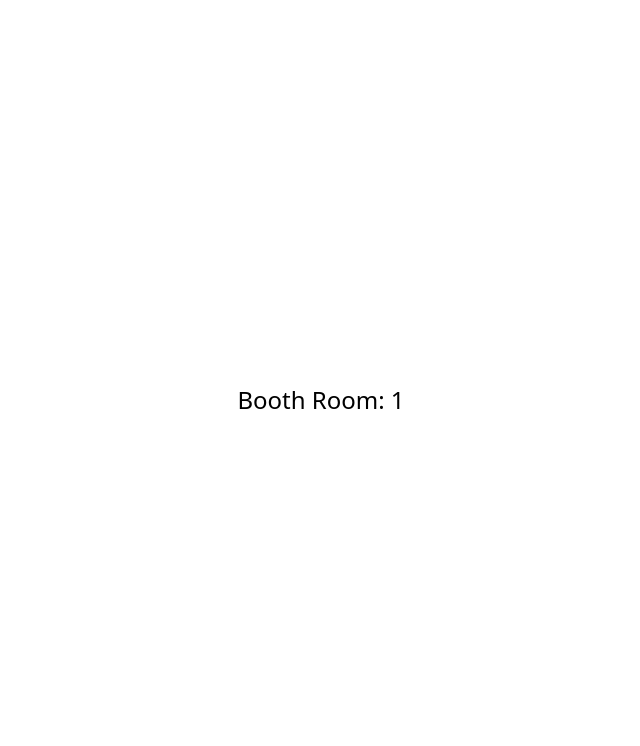
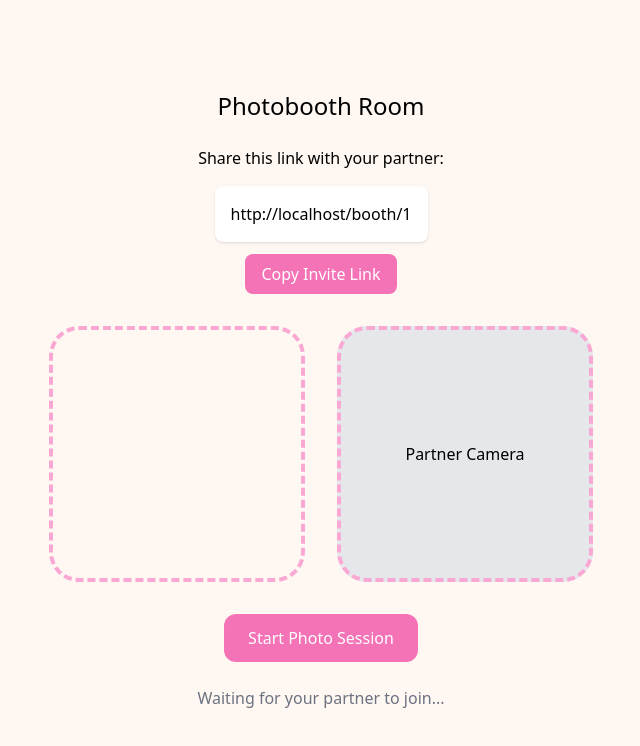
Before and after one commit to araul284/photobooth, a React (Vite) app: page /booth/1 in a window 1280 px wide. Shown: the top 746 px of the page, without its empty margins (319-959 px from the left). Built offline with nearby package versions, Linux system fonts and the light colour scheme; no server answers.

Commit message:
integrated live video feed

```diff
--- /dev/null
+++ b/src/components/CameraView.jsx
@@ -0,0 +1,45 @@
+import { useEffect, useRef, useState } from "react"
+
+function CameraView() {
+
+    const videoRef = useRef(null)
+    const [error, setError] = useState(false)
+
+    useEffect(() => {
+        const startCamera = async () => {
+            try {
+
+                const stream = await navigator.mediaDevices.getUserMedia({
+                    video: true
+                })
+
+                videoRef.current.srcObject = stream
+
+            } catch (error) {
+                setError(true)
+            }
+        }
+
+        startCamera()
+
+    }, [])
+
+    if (error) {
+        return (
+            <div className="w-full h-full flex items-center justify-center text-sm text-gray-500">
+                Camera permission denied
+            </div>
+        )
+    }
+
+    return (
+        <video
+            ref={videoRef}
+            autoPlay
+            playsInline
+            className="w-full h-full object-cover scale-x-[-1]"
+        />
+    )
+}
+
+export default CameraView
--- a/src/pages/BoothRoom.jsx
+++ b/src/pages/BoothRoom.jsx
@@ -1,15 +1,60 @@
 import { useParams } from "react-router-dom"
+import CameraView from "../components/CameraView"
 
 function BoothRoom() {
 
   const { roomId } = useParams()
 
+  const copyLink = () => {
+    navigator.clipboard.writeText(window.location.href)
+    alert("Link copied!")
+  }
+
   return (
-    <div className="h-screen flex items-center justify-center">
+    <div className="h-screen bg-[#fff7f2] flex flex-col items-center justify-center">
 
-      <h2 className="text-2xl">
-        Booth Room: {roomId}
+      <h2 className="text-2xl mb-6">
+        Photobooth Room
       </h2>
+
+      <p className="mb-4">
+        Share this link with your partner:
+      </p>
+
+      <div className="bg-white p-4 rounded-lg shadow">
+        {window.location.href}
+      </div>
+
+      <button
+        onClick={copyLink}
+        className="mt-3 bg-pink-400 text-white px-4 py-2 rounded-lg"
+        >
+          Copy Invite Link
+      </button>
+
+      <div className="flex gap">
+
+        <div className="flex gap-8 mt-8">
+
+          <div className="w-64 h-64 rounded-[30px] border-4 border-dashed border-pink-300 overflow-hidden">
+            <CameraView />
+          </div>
+
+          <div className="w-64 h-64 bg-gray-200 rounded-[30px] border-4 border-dashed border-pink-300 flex items-center justify-center">
+            Partner Camera
+          </div>
+
+        </div>
+
+      </div>
+
+      <button className="mt-8 bg-pink-400 hover:bg-pink-500 text-white px-6 py-3 rounded-xl">
+        Start Photo Session
+      </button>
+
+      <p className="mt-6 text-gray-500">
+        Waiting for your partner to join...
+      </p>
 
     </div>
   )
--- a/src/pages/LandingPage.jsx
+++ b/src/pages/LandingPage.jsx
@@ -1,3 +1,4 @@
+import { generateRoomId } from "../utils/generateRoomId"
 import { useNavigate } from "react-router-dom"
 
 function LandingPage() {
@@ -5,26 +6,26 @@ function LandingPage() {
   const navigate = useNavigate()
 
   const createRoom = () => {
-    const roomId = Math.random().toString(36).substring(2, 8)
+    const roomId = generateRoomId()
     navigate(`/booth/${roomId}`)
   }
 
   return (
-    <div className="h-screen flex flex-col items-center justify-center bg-pink-50">
+    <div className="h-screen bg-[#F8F3E8] flex flex-col items-center justify-center text-center">
 
-      <h1 className="text-4xl font-bold mb-4">
+      <h1 className="text-5xl font-bold mb-4">
         Parallel Polaroid
       </h1>
 
-      <p className="mb-6">
-        Take photos together even when you're miles apart
+      <p className="text-lg mb-8 max-w-md">
+        Take photobooth pictures together even when you're miles apart.
       </p>
 
       <button
         onClick={createRoom}
-        className="bg-pink-500 text-white px-6 py-3 rounded-lg"
+        className="bg-pink-400 hover:bg-pink-500 text-white px-8 py-3 rounded-xl shadow-md"
       >
-        Start Booth
+        Start Photobooth
       </button>
 
     </div>
--- /dev/null
+++ b/src/utils/generateRoomId.js
@@ -0,0 +1,3 @@
+export function generateRoomId() {
+  return Math.random().toString(36).substring(2, 8)
+}
--- a/tailwind.config.js
+++ b/tailwind.config.js
@@ -1,11 +1,10 @@
-/** @type {import('tailwindcss').Config} */
-module.exports = {
+export default {
   content: [
     "./index.html",
-    "./src/**/*.{js,jsx}",
+    "./src/**/*.{js,jsx}"
   ],
   theme: {
-    extend: {},
+    extend:{},
   },
   plugins: [],
 }
```
